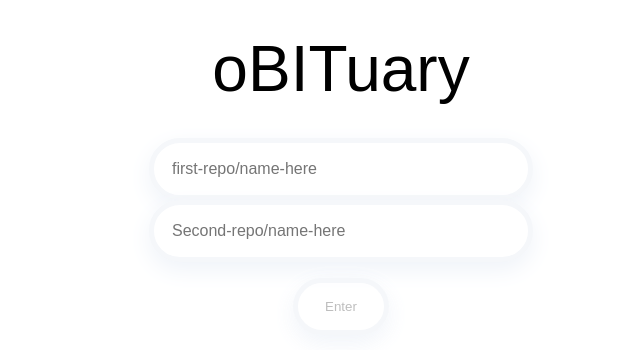
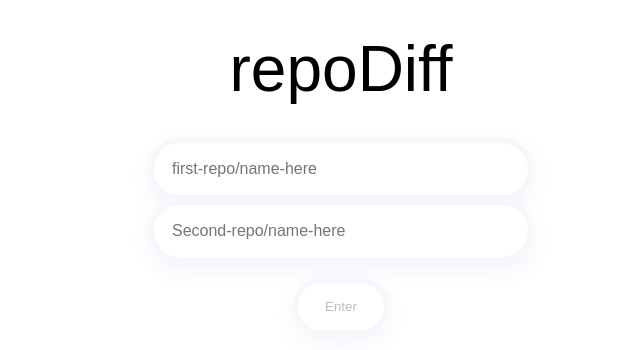
Before and after one commit to AryPat/repoDiff, a React (Vite) app in the folder frontend/: page / in a window 1280 px wide. Shown: the top 350 px of the page, without its empty margins (299-939 px from the left). Built offline with nearby package versions, Linux system fonts and the light colour scheme; a web font is replaced by a local one.

Commit message:
changed title

```diff
--- a/frontend/src/App.jsx
+++ b/frontend/src/App.jsx
@@ -205,7 +205,7 @@ export default function App() {
   return (
     <Container>
       <Typist cursor={{ show: false }} ms={5000} avgTypingSpeed={30000}>
-        <Title>oBITuary</Title>
+        <Title>repoDiff</Title>
       </Typist>
 
       <Buttons>
```
